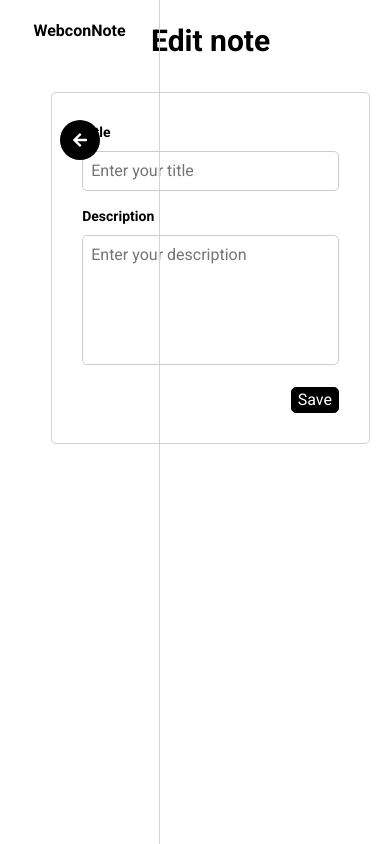
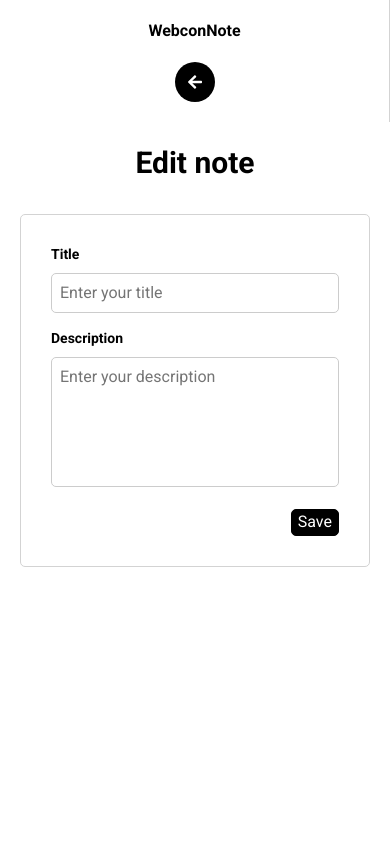
Before and after one commit to malrajmund/WebconNote, a React (Vite) app in the folder client/: page /edit-note/1 in a window 390 px wide. Built offline with nearby package versions, Linux system fonts and the light colour scheme; no server answers.

Commit message:
feature: Added responsive media queries for whole app
- Added breakpoints for most components

```diff
--- a/client/src/components/molecules/FilterPanel/FilterPanel.scss
+++ b/client/src/components/molecules/FilterPanel/FilterPanel.scss
@@ -10,4 +10,31 @@
         display: flex;
         flex-wrap: wrap;
     }
+    @include respond-to(md) {
+        &__wrapper {
+            position: relative;
+        }
+        &__tags {
+            padding: 5px;
+            top: 130%;
+            border: 1px solid $color-black;
+            position: absolute;
+            background-color: $color-white;
+            border-radius: $border-radius;
+            &::after {
+                top: -10px;
+                left: 50px;
+                border-left: 5px solid transparent;
+                border-right: 5px solid transparent;
+                border-top: 10px solid $color-black;
+                width: 0;
+                height: 0;
+                position: absolute;
+                display: block;
+                transform: rotate(180deg);
+                background-color: $color-white;
+                content: ' ';
+            }
+        }
+    }
 }
--- a/client/src/components/molecules/FilterPanel/FilterPanel.tsx
+++ b/client/src/components/molecules/FilterPanel/FilterPanel.tsx
@@ -56,7 +56,6 @@ const FilterPanel: React.FC = () => {
         <div className="filter-panel__wrapper">
             <Button buttonVariant={ButtonVariant.icon} iconVariant="filter" onClick={handleToggleList} />
             {isOpen && (
-                <>
                 <div className="filter-panel__tags">
                     {items &&
                         items
@@ -64,11 +63,11 @@ const FilterPanel: React.FC = () => {
                             .map((tag: string) => (
                                 <Tag key={tag} activeFilter={filter} label={tag} onClick={handleFilter(tag)} />
                             ))}
-                    </div>
+
                     <Button buttonVariant={favoritesButtonVariant} onClick={handleToggleFavorites} iconVariant="star">
                         Favorites
                     </Button>
-                </>
+                </div>
             )}
         </div>
     );
--- a/client/src/components/molecules/SearchBar/SearchBar.scss
+++ b/client/src/components/molecules/SearchBar/SearchBar.scss
@@ -24,9 +24,6 @@
 
         &--visible {
             visibility: visible;
-            &::after {
-                visibility: hidden;
-            }
         }
 
         input {
@@ -36,4 +33,16 @@
             border-radius: $border-radius;
         }
     }
+
+    @include respond-to(md) {
+        &__input {
+            left: -71px;
+            top: 130%;
+            &::after {
+                top: -10px;
+                left: 87px;
+                transform: rotate(180deg);
+            }
+        }
+    }
 }
--- a/client/src/components/organisms/Modal/Modal.scss
+++ b/client/src/components/organisms/Modal/Modal.scss
@@ -22,4 +22,29 @@
             height: 100px;
         }
     }
+    @include respond-to(xxl) {
+        &-content {
+            width: 40%;
+        }
+    }
+    @include respond-to(xl) {
+        &-content {
+            width: 50%;
+        }
+    }
+    @include respond-to(lg) {
+        &-content {
+            width: 70%;
+        }
+    }
+    @include respond-to(md) {
+        &-content {
+            width: 80%;
+        }
+    }
+    @include respond-to(sm) {
+        &-content {
+            width: 95%;
+        }
+    }
 }
--- a/client/src/components/organisms/NotesList/NotesList.scss
+++ b/client/src/components/organisms/NotesList/NotesList.scss
@@ -8,4 +8,10 @@
     &__header {
         text-align: center;
     }
+
+    @include respond-to(lg) {
+        &__list {
+            justify-content: center;
+        }
+    }
 }
--- a/client/src/components/organisms/SideBar/SideBar.scss
+++ b/client/src/components/organisms/SideBar/SideBar.scss
@@ -7,7 +7,6 @@
         gap: 20px;
         border-right: 1px solid $color-gray;
         width: 8%;
-        min-width: 160px;
         height: 100vh;
         left: 0;
         z-index: 2;
@@ -16,4 +15,30 @@
         align-items: center;
         position: fixed;
     }
+    @include respond-to(xxl) {
+        &__wrapper {
+            width: 10%;
+        }
+    }
+    @include respond-to(xl) {
+        &__wrapper {
+            width: 15%;
+        }
+    }
+    @include respond-to(md) {
+        &__title {
+            flex-basis: 100%;
+            text-align: center;
+        }
+        &__wrapper {
+            flex-wrap: wrap;
+            position: static;
+            flex-shrink: 0;
+            width: 100%;
+            height: auto;
+            flex-basis: 10%;
+            flex-direction: row;
+            justify-content: center;
+        }
+    }
 }
--- a/client/src/components/templates/MainTemplate/MainTemplate.scss
+++ b/client/src/components/templates/MainTemplate/MainTemplate.scss
@@ -1,4 +1,8 @@
 .main-template {
+    &__wrapper {
+        height: 100%;
+        display: flex;
+    }
     &__content {
         padding: 20px;
         width: 92%;
@@ -11,4 +15,25 @@
         margin-bottom: 30px;
         text-align: center;
     }
+    @include respond-to(xxl) {
+        &__content {
+            width: 90%;
+        }
+    }
+    @include respond-to(xl) {
+        &__content {
+            width: 85%;
+        }
+    }
+    @include respond-to(md) {
+        &__wrapper {
+            flex-direction: column;
+        }
+        &__content {
+            flex: 1;
+            height: auto;
+            width: 100%;
+            overflow-y: auto;
+        }
+    }
 }
--- a/client/src/components/templates/MainTemplate/MainTemplate.tsx
+++ b/client/src/components/templates/MainTemplate/MainTemplate.tsx
@@ -9,13 +9,13 @@ interface MainTemplateProps {
 
 const MainTemplate: React.FC<MainTemplateProps> = ({ isHomepage = false, children, title }) => {
     return (
-        <>
+        <div className="main-template__wrapper">
             <SideBar isHomepage={isHomepage} />
             <main className="main-template__content">
                 <h1 className="main-template__title">{title}</h1>
                 {children}
             </main>
-        </>
+        </div>
     );
 };
 
--- a/client/src/redux/actions/notes/notesSaga.ts
+++ b/client/src/redux/actions/notes/notesSaga.ts
@@ -79,6 +79,7 @@ export function* addNoteSaga(action: PayloadAction<Note>) {
 
     try {
         yield call(axios.post, `${BACKEND}${NOTES}`, requestBody);
+        channel.postMessage({ type: 'UPDATE_NOTE' });
         yield call(getNotesSaga);
     } catch (error) {
         console.log(error);
@@ -89,6 +90,7 @@ export function* deleteNoteSaga(action: PayloadAction<Note>) {
     const id = action.payload.id;
     try {
         yield call(axios.delete, `${BACKEND}${NOTES}/${id}`);
+        channel.postMessage({ type: 'UPDATE_NOTE' });
         yield call(getNotesSaga);
     } catch (error) {
         console.log(error);
```
Also changed, not shown: client/src/styles/Mixins.scss (+5 -5 lines), 1 other file (tests, documents, lock files or other folders). Lines whose indentation alone changed are shown as unchanged.
